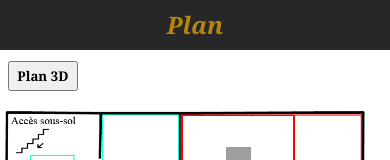
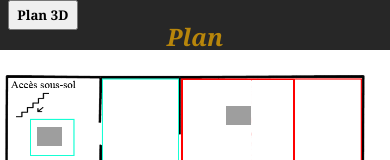
Before and after one commit to Code-Nature81/test2-mus-e-saut-du-sabot, a plain HTML site: page plan/chatgpt2 - Copie.html in a window 390 px wide. Shown: the top 160 px of the page. Drawn offline with Linux system fonts and the light colour scheme; grey boxes are pictures that could not be loaded.

Commit message:
Add files via upload

```diff
--- a/plan/chatgpt2 - Copie.html
+++ b/plan/chatgpt2 - Copie.html
@@ -11,6 +11,7 @@
 
     <header>
         <div id="header">
+            <a href="..//Musée-Plan3D-webapp/plan3D.html"><button class="btnplan3D" type="button" style="cursor: pointer;margin-right:-15px;"><span translate="no">Plan 3D</span></button></a>
             <a href=""><img src="" style=" width: 30px; margin-left: 10px;margin-top: 10px;"></a>
             <h2 style="margin-top: -10px;">Plan</h2>
 
@@ -20,7 +21,7 @@
 
     <div class="container">
         <div class="image-container">
-            <a href="..//Musée-Plan3D-webapp/plan3D.html"><button class="btnplan3D" type="button" style="cursor: pointer;margin-right:-15px;"><span translate="no">Plan 3D</span></button></a><br><br>
+
             <img src="plan4.png" alt="Votre Image" id="image">
             <a href="..//collection-hydro/collec-hydroélectrique.html"><button class="button" id="bouton1" ><img src="https://api.iconify.design/heroicons:information-circle-solid.svg?color=%23a1701b" style="width: 25px;"></button></a>
             <a href="..//patrimoine-immateriel/patrimoine-immateriel.html"><button class="button" id="bouton2" ><img src="https://api.iconify.design/heroicons:information-circle-solid.svg?color=%23a1701b" style="width: 25px;"></i></button></a>
--- a/plan/main.css
+++ b/plan/main.css
@@ -67,12 +67,12 @@ header{
 }
 
 #bouton1 {
-    top: 26%;
+    top: 19%;
     left: 11%;
 }
 
 #bouton2 {
-    top: 21%;
+    top: 13%;
     right: 36%;
 }
 
@@ -234,16 +234,16 @@ footer{
 @media screen and (max-width:481px) and (min-width:319px) {
 
     #bouton1 {
-        top: 28%;
-        left: 9%;
+        top: 17%;
+        left: 8%;
     }
     #bouton1 {
-        -webkit-top: 26%;
+        -webkit-top: 17%;
         -webkit-left: 11%;
     }
 
     #bouton2 {
-        top: 24%;
+        top: 10%;
         right: 34%;
     }
     #bouton2 {
@@ -270,18 +270,18 @@ footer{
 
 @media screen and (max-width:318px)  {
     #bouton1 {
-        top: 32%;
+        top: 16%;
         left: 7%;
     }
 
 
     #bouton2 {
-        top: 29%;
-        right: 30%;
+        top: 10%;
+        right: 34%;
     }
 
     #bouton3 {
-        bottom: 18%;
+        bottom: 25%;
         right: 12%;
     }
 
```
